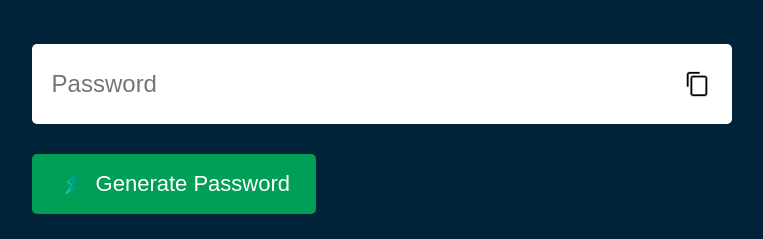
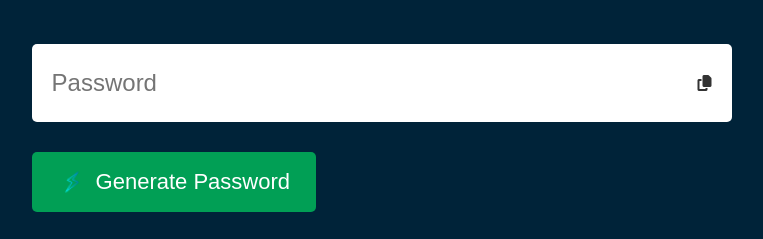
Before and after one commit to javedbaloch123/passwordGenerator.com, a plain HTML site: page index.html in a window 1280 px wide. Shown: the part 264-503 px from the top of the page, 122-885 px from the left. Drawn offline with Linux system fonts and the light colour scheme; files whose address does not match are found by name.

Commit message:
Update index.html
Signed-off-by: javedbaloch123 <167673748+javedbaloch123@users.noreply.github.com>

```diff
--- a/index.html
+++ b/index.html
@@ -5,13 +5,15 @@
     <meta name="viewport" content="width=device-width, initial-scale=1.0">
     <title>Password-Generater</title>
     <link rel="stylesheet" href="project4.css">
+     <script src="https://kit.fontawesome.com/30bd86ec73.js" crossorigin="anonymous"></script>
 </head>
 <body>
     <div class="container">
       <h1>Generate a <br><span>Random Password </span></h1>
       <div class="display">
         <input type="text" id="Password" placeholder="Password">
-        <img src="E:\project4\images\copy.png" onclick="copypassword()">
+                   <i class="fa-sharp fa-solid fa-copy" onclick="copypassword()"></i>
+
       </div>
       <button onclick="createpassword()"><img src="E:\project4\images\lightining.png" alt="">Generate Password</button>
     </div>
```
